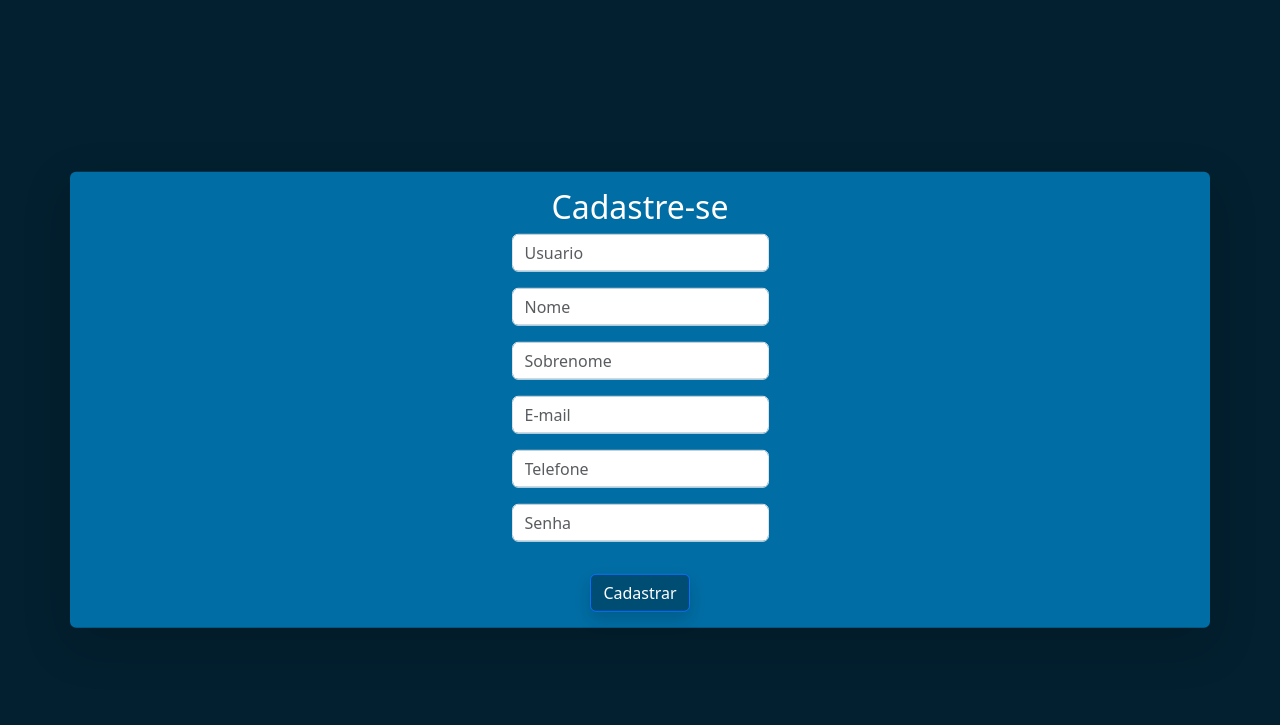
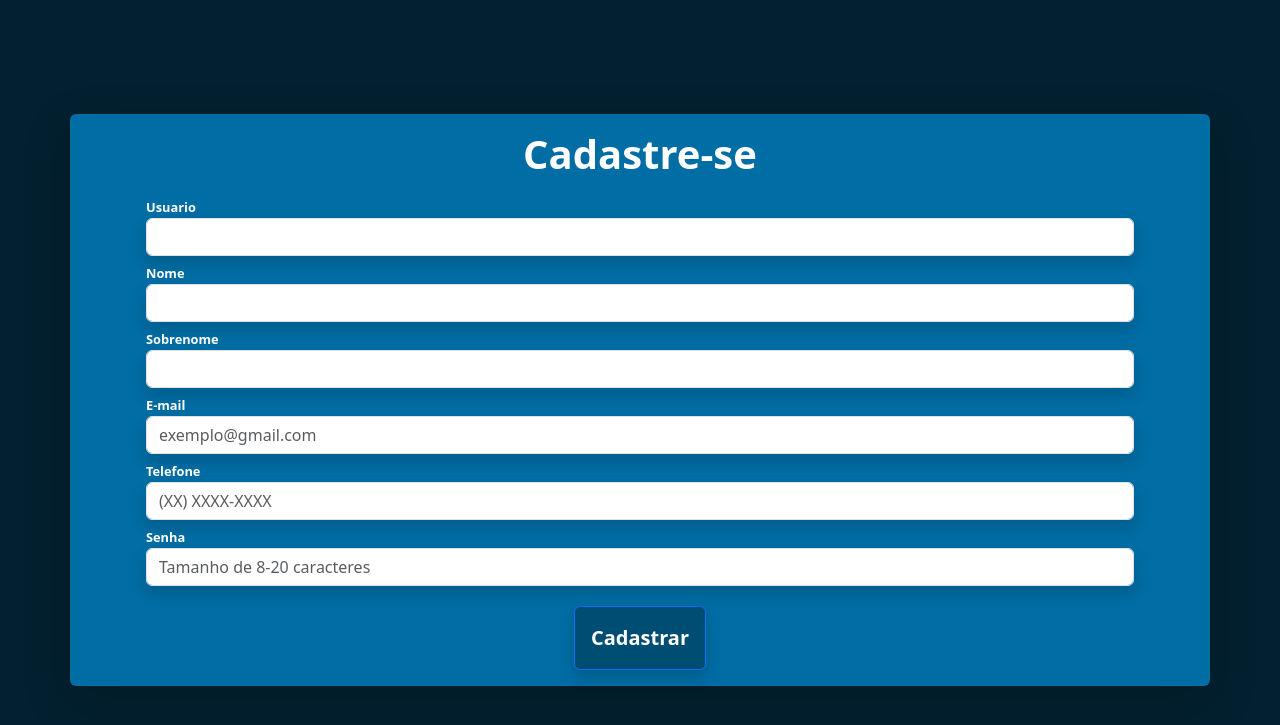
Before and after one commit to ArnaldoSJunior/Academia, a PHP site: page /Cadastro.php in a window 1280 px wide. Shown: the top 725 px of the page. Run offline with PHP 8.4, Linux system fonts and the light colour scheme.

Commit message:
Update Cadastro.php

```diff
--- a/Cadastro.php
+++ b/Cadastro.php
@@ -7,43 +7,49 @@
     <link href="https://cdn.jsdelivr.net/npm/bootstrap@5.3.3/dist/css/bootstrap.min.css" rel="stylesheet" integrity="sha384-QWTKZyjpPEjISv5WaRU9OFeRpok6YctnYmDr5pNlyT2bRjXh0JMhjY6hW+ALEwIH" crossorigin="anonymous">
 </head>
 <body style="background-color: #032030;">
-    <div  class="container-md position-absolute top-50 start-50 translate-middle text-white p-3 shadow-lg rounded" style="background-color: #006DA4;">
-        <h2 style="color: #FFFFFF; text-align: center;">Cadastre-se</h2>
+    <div  class="container position-absolute top-50 start-50 translate-middle text-white p-3 shadow-lg rounded" style="background-color: #006DA4;">
+        <h2 style="color: #FFFFFF; text-align: center;" class="fs-1 fw-bold pb-2">Cadastre-se</h2>
         <div style="display: flex; justify-content: center;">
-            <form>
-                <div class="row">
-                    <div class="col-md-14 mb-3">
-                        <input type="text" class="form-control" placeholder="Usuario" aria-label="Usuario">
+            <form class="container mx-5">
+                <div class="row ">
+                    <div class="col-md-14 mb-1 ">
+                        <label for="" class="fw-bold" style="font-size: 0.8em;">Usuario</label>
+                        <input type="text" class="form-control shadow" placeholder="" aria-label="Usuario">
                     </div>
                 </div>
                 <div class="row">
-                    <div class="col-md-14 mb-3">
-                        <input type="text" class="form-control" placeholder="Nome" aria-label="Nome">
+                    <div class="col-md-14 mb-1 ">
+                    <label for="" class="fw-bold" style="font-size: 0.8em;">Nome</label>
+                        <input type="text" class="form-control shadow" placeholder="" aria-label="Nome">
                     </div>
                 </div>
                 <div class="row">
-                    <div class="col-md-14 mb-3">
-                        <input type="text" class="form-control" placeholder="Sobrenome" aria-label="Sobrenome">
+                    <div class="col-md-14 mb-1">
+                    <label for="" class="fw-bold" style="font-size: 0.8em;">Sobrenome</label>
+                        <input type="text" class="form-control shadow" placeholder="" aria-label="Sobrenome">
                     </div>
                 </div>
                 <div class="row">
-                    <div class="col-md-14 mb-3">
-                        <input type="text" class="form-control" placeholder="E-mail" aria-label="E-mail">
+                    <div class="col-md-14 mb-1">
+                        <label for="" class="fw-bold" style="font-size: 0.8em;">E-mail</label>
+                        <input type="text" class="form-control shadow" placeholder="exemplo@gmail.com" aria-label="E-mail">
                     </div>
                 </div>
                 <div class="row">
-                    <div class="col-md-14 mb-3">
-                        <input type="password" class="form-control" placeholder="Telefone" aria-label="Telefone">
+                    <div class="col-md-14 mb-1">
+                    <label for="" class="fw-bold" style="font-size: 0.8em;">Telefone</label>
+                        <input type="text" class="form-control shadow" placeholder="(XX) XXXX-XXXX" aria-label="Telefone">
                     </div>
                 </div>
                 <div class="row">
-                    <div class="col-md-14 mb-3">
-                        <input type="password" class="form-control" placeholder="Senha" aria-label="Senha">
+                    <div class="col-md-14 mb-1">
+                    <label for="" class="fw-bold" style="font-size: 0.8em;">Senha</label>
+                        <input type="password" class="form-control shadow" placeholder="Tamanho de 8-20 caracteres" aria-label="Senha">
                     </div>
                 </div>
                 <div class="row">
-                    <div class="col-md-12 text-center mt-3">
-                        <input class="btn btn-primary shadow" type="submit" value="Cadastrar" style="background-color: #004D74;">
+                    <div class="col-md-12 text-center mt-3 ">
+                        <input class="btn btn-primary shadow p-3 fs-5 fw-bold" type="submit" value="Cadastrar" style="background-color: #004D74;">
                     </div>
                 </div>
             </form>
```
